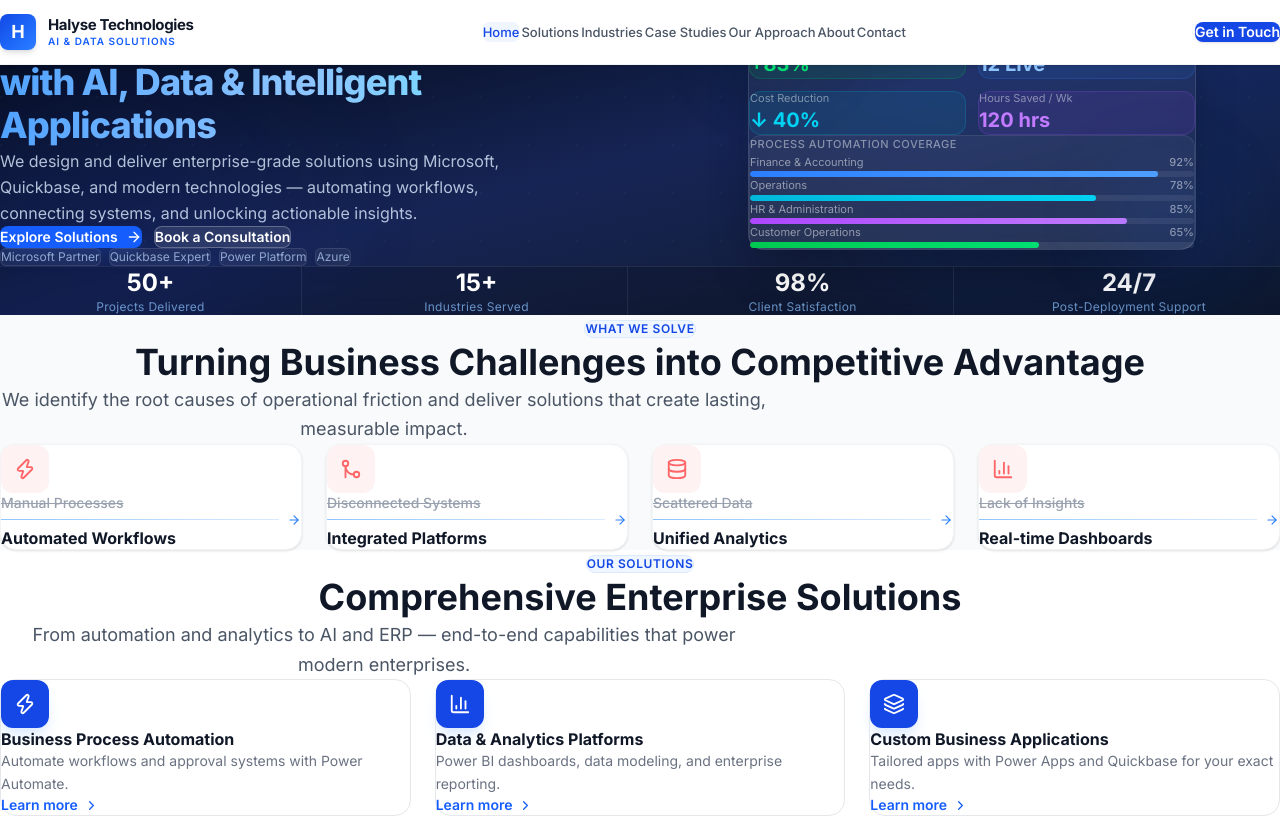
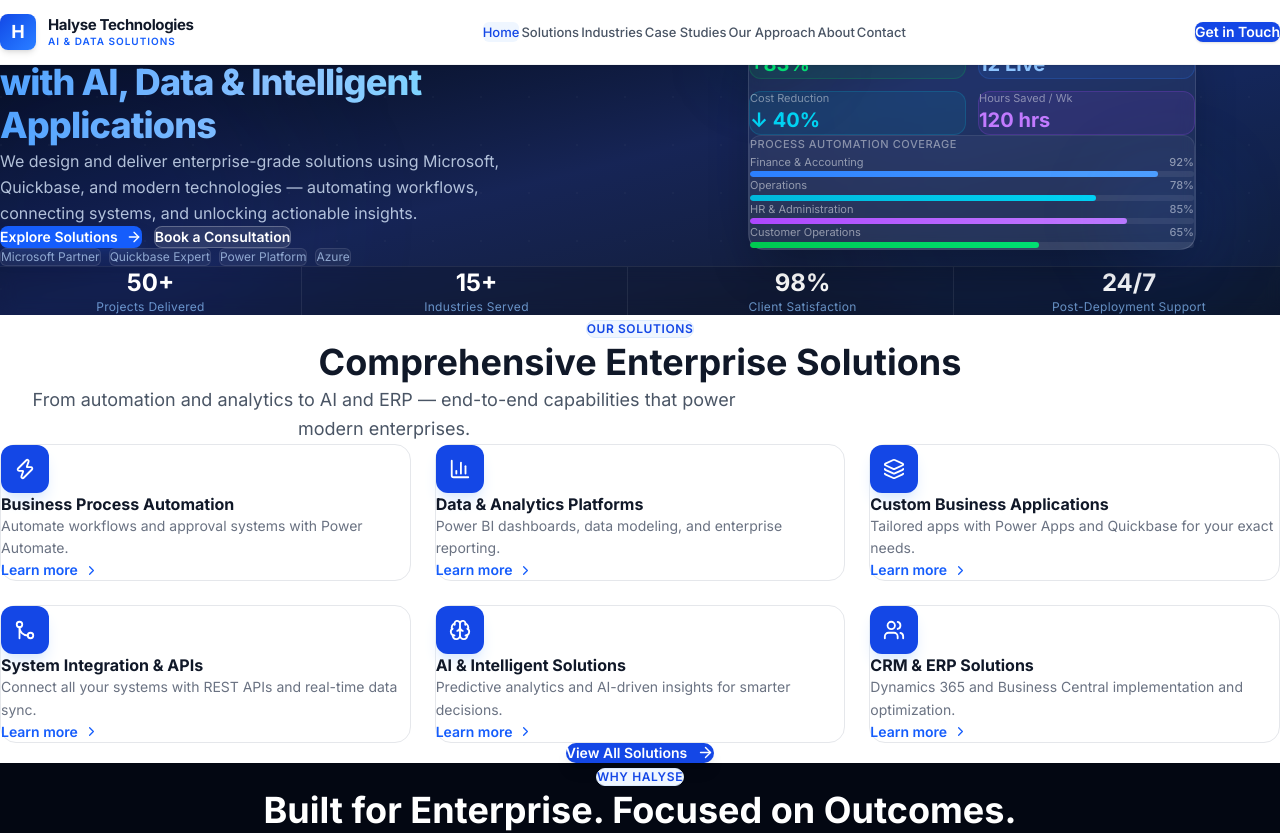
Before and after one commit to Mohammed-Anees-star/halyse-technologies-website, a Next.js app: page / in a window 1280 px wide. Shown: the top 833 px of the page. Built offline with nearby package versions, Linux system fonts and the light colour scheme.

Commit message:
remove: 'What We Solve' section — simplify homepage for enterprise tone

```diff
--- a/src/app/page.tsx
+++ b/src/app/page.tsx
@@ -15,6 +15,7 @@
   Globe,
   ChevronRight,
 } from "lucide-react";
+
 import SectionHeader from "@/components/SectionHeader";
 
 export const metadata: Metadata = {
@@ -22,13 +23,6 @@
   description:
     "Transform your business with enterprise-grade AI, Data, and Automation solutions from Halyse Technologies.",
 };
-
-const problemSolutions = [
-  { problem: "Manual Processes", solution: "Automated Workflows", icon: Zap },
-  { problem: "Disconnected Systems", solution: "Integrated Platforms", icon: GitMerge },
-  { problem: "Scattered Data", solution: "Unified Analytics", icon: Database },
-  { problem: "Lack of Insights", solution: "Real-time Dashboards", icon: BarChart3 },
-];
 
 const solutionCards = [
   {
@@ -269,36 +263,6 @@
         </div>
       </section>
 
-      {/* ─── WHAT WE SOLVE ────────────────────────────────────── */}
-      <section className="py-24 bg-gray-50">
-        <div className="max-w-7xl mx-auto px-6 lg:px-8">
-          <SectionHeader
-            badge="What We Solve"
-            title="Turning Business Challenges into Competitive Advantage"
-            subtitle="We identify the root causes of operational friction and deliver solutions that create lasting, measurable impact."
-          />
-
-          <div className="grid grid-cols-1 sm:grid-cols-2 lg:grid-cols-4 gap-6">
-            {problemSolutions.map(({ problem, solution, icon: Icon }) => (
-              <div
-                key={problem}
-                className="bg-white rounded-2xl p-8 shadow-sm border border-gray-100 hover:shadow-xl hover:shadow-blue-100/50 hover:border-blue-100 hover:-translate-y-1.5 transition-all duration-300 group"
-              >
-                <div className="w-12 h-12 bg-red-50 rounded-xl flex items-center justify-center mb-6 group-hover:bg-blue-50 transition-colors duration-300">
-                  <Icon size={22} className="text-red-400 group-hover:text-blue-600 transition-colors duration-300" />
-                </div>
-                <p className="text-sm text-gray-400 line-through mb-2 font-medium">{problem}</p>
-                <div className="flex items-center gap-2 mb-3">
-                  <div className="flex-1 h-px bg-gradient-to-r from-blue-300 to-blue-100" />
-                  <ArrowRight size={14} className="text-blue-500 shrink-0" />
-                </div>
-                <p className="text-base font-bold text-gray-900 leading-snug">{solution}</p>
-              </div>
-            ))}
-          </div>
-        </div>
-      </section>
-
       {/* ─── SOLUTIONS OVERVIEW ───────────────────────────────── */}
       <section className="py-24 bg-white">
         <div className="max-w-7xl mx-auto px-6 lg:px-8">
```
